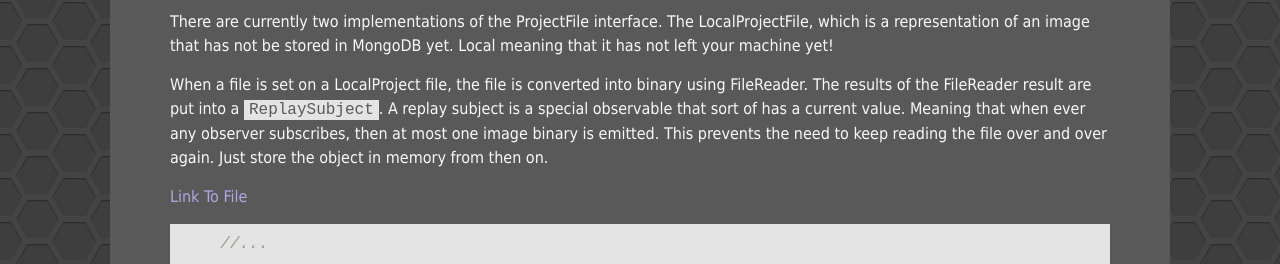
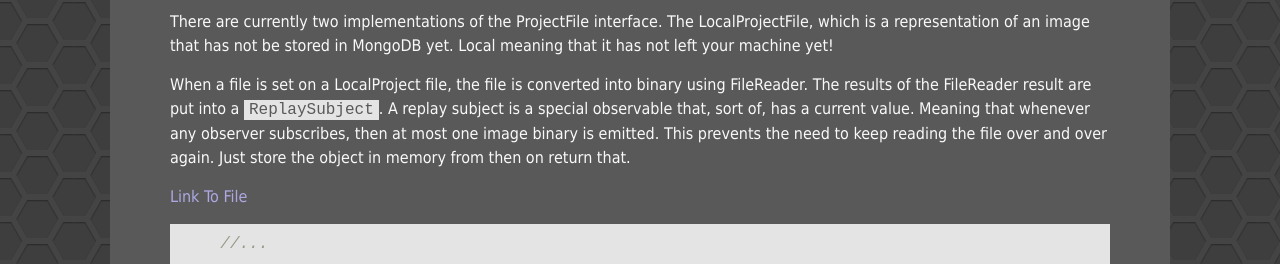
Before and after one commit to Unthrottled/blog, a Jekyll site: the page built from _posts/2017-12-14-Reactive-Mongo-Image-Persistence.md, in a window 1280 px wide and 900 px high, scrolled down 10950 px. Shown: the part 161-425 px from the top of the window. Built offline with Jekyll 4.4.1, drawn with Linux system fonts in a browser that asks for light colours.

Commit message:
I cannot whitespace

```diff
--- a/_posts/2017-12-14-Reactive-Mongo-Image-Persistence.md
+++ b/_posts/2017-12-14-Reactive-Mongo-Image-Persistence.md
@@ -471,9 +471,10 @@
 
 When a file is set on a LocalProject file, the file is converted into binary using FileReader.
 The results of the FileReader result are put into a `ReplaySubject`.
-A replay subject is a special observable that sort of has a current value.
-Meaning that when ever any observer subscribes, then at most one image binary is emitted.
-This prevents the need to keep reading the file over and over again. Just store the object in memory from then on.
+A replay subject is a special observable that, sort of, has a current value.
+Meaning that whenever any observer subscribes, then at most one image binary is emitted.
+This prevents the need to keep reading the file over and over again.
+Just store the object in memory from then on return that.
 
 [Link To File](https://github.com/cyclic-reference/mongo-images/blob/master/web-content/src/app/projectFiles/model/LocalProjectFile.ts)
 
```
